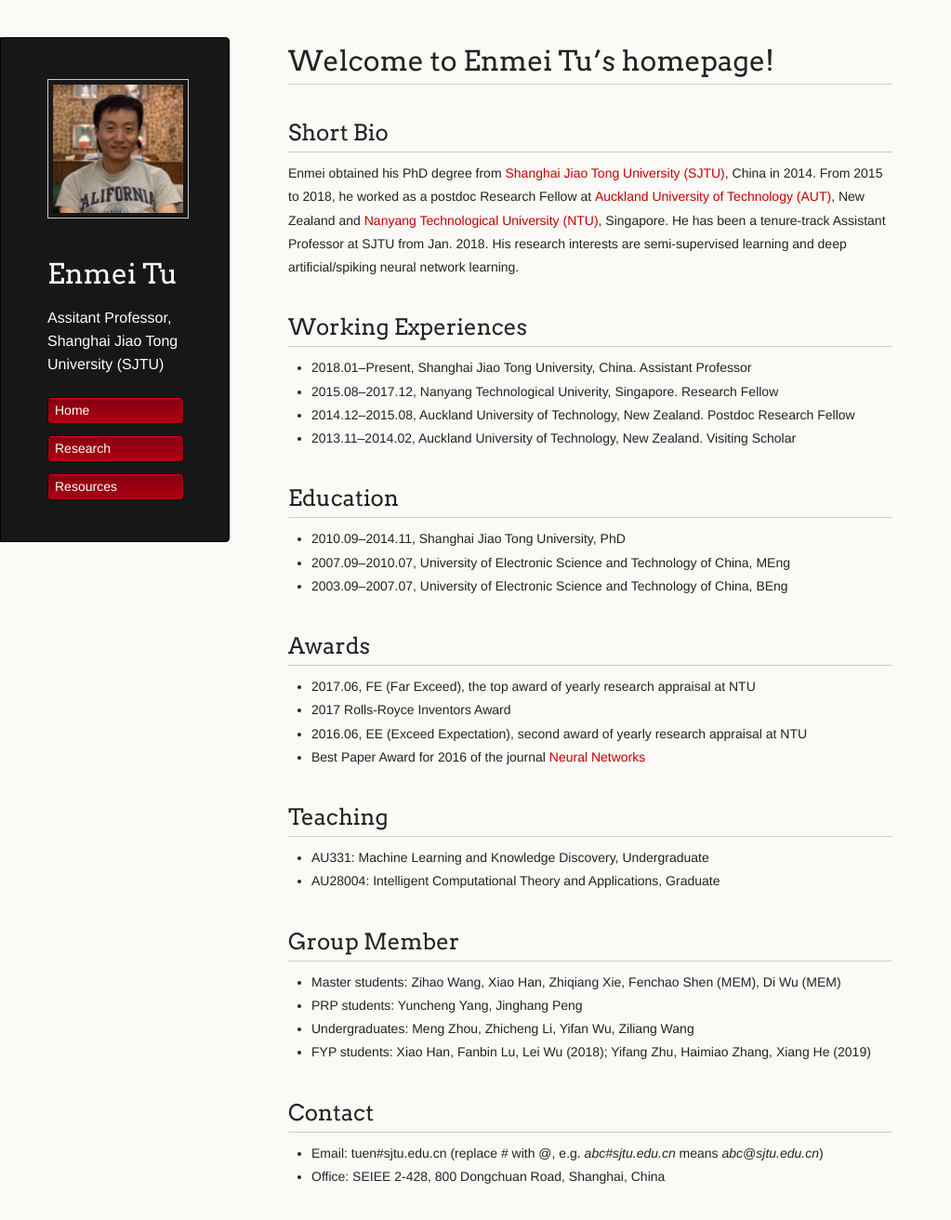
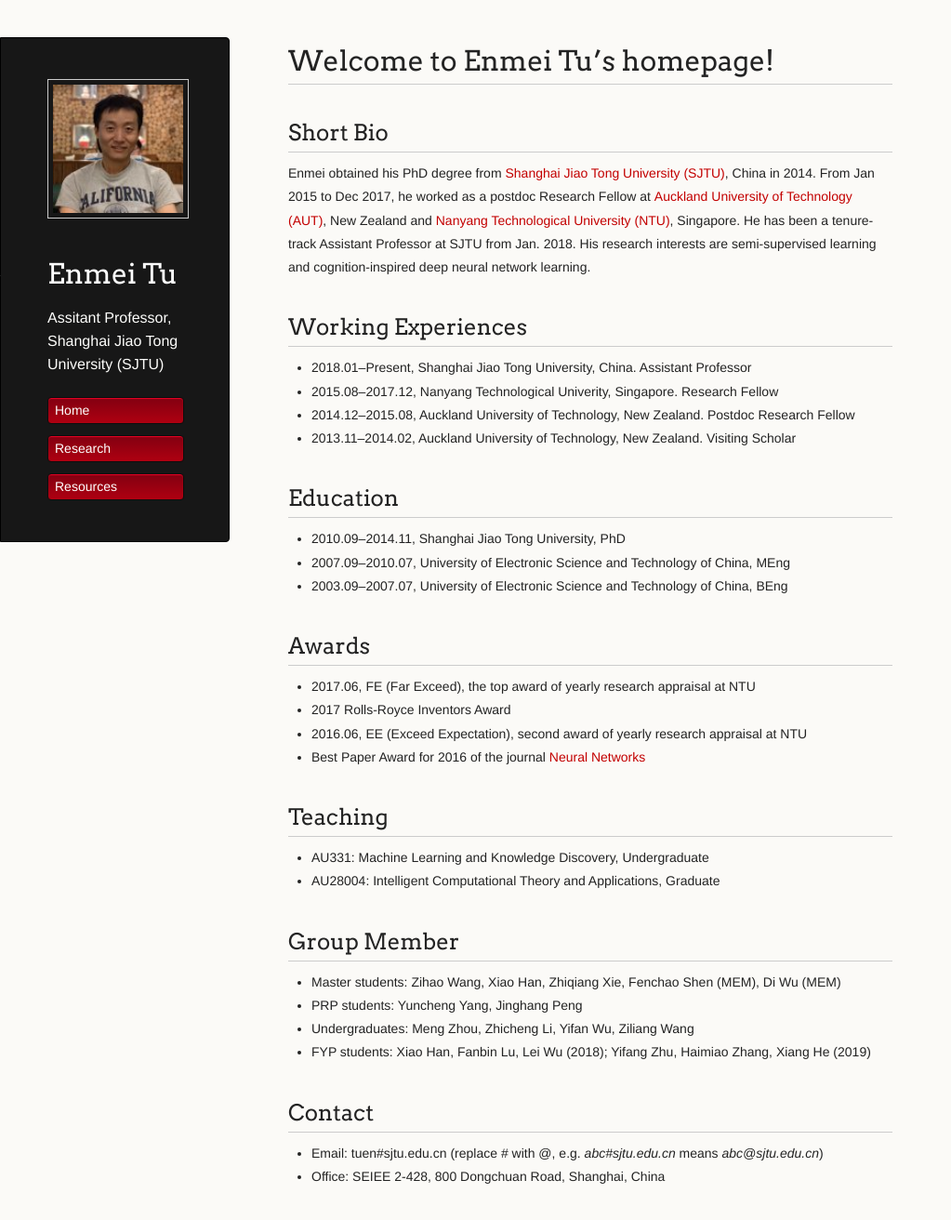
Before and after one commit to hellotem/enmeitu.github.io, a Jekyll site: the page built from index.md, in a window 1280 px wide and 1350 px high. Shown: the top 1312 px of the window at 93% size, without its empty margins (0-1023 px from the left). Built offline with Jekyll 4.4.1, drawn with Linux system fonts in a browser that asks for light colours.

Commit message:
Update index.md

```diff
--- a/index.md
+++ b/index.md
@@ -12,7 +12,7 @@ There should be whitespace between paragraphs. We recommend including a README,
 # Welcome to Enmei Tu's homepage!
 
 ## Short Bio
-Enmei obtained his PhD degree from [Shanghai Jiao Tong University (SJTU)](http://en.sjtu.edu.cn/), China in 2014. From 2015 to 2018, he  worked as a postdoc Research Fellow at [Auckland University of Technology (AUT)](https://www.aut.ac.nz/), New Zealand and [Nanyang Technological University (NTU)](https://www.ntu.edu.sg), Singapore. He has been a tenure-track Assistant Professor at SJTU from Jan. 2018. His research interests are semi-supervised learning and deep artificial/spiking neural network learning.
+Enmei obtained his PhD degree from [Shanghai Jiao Tong University (SJTU)](http://en.sjtu.edu.cn/), China in 2014. From Jan 2015 to Dec 2017, he  worked as a postdoc Research Fellow at [Auckland University of Technology (AUT)](https://www.aut.ac.nz/), New Zealand and [Nanyang Technological University (NTU)](https://www.ntu.edu.sg), Singapore. He has been a tenure-track Assistant Professor at SJTU from Jan. 2018. His research interests are semi-supervised learning and cognition-inspired deep neural network learning.
 
 ## Working Experiences
 * 2018.01--Present, Shanghai Jiao Tong University, China. Assistant Professor
```
